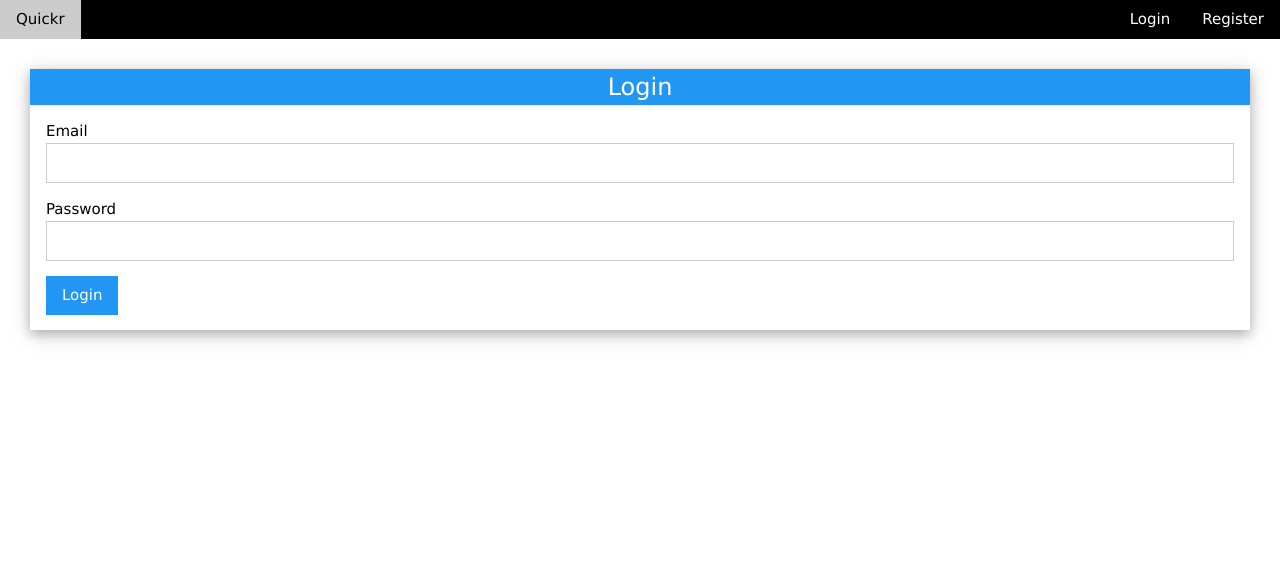
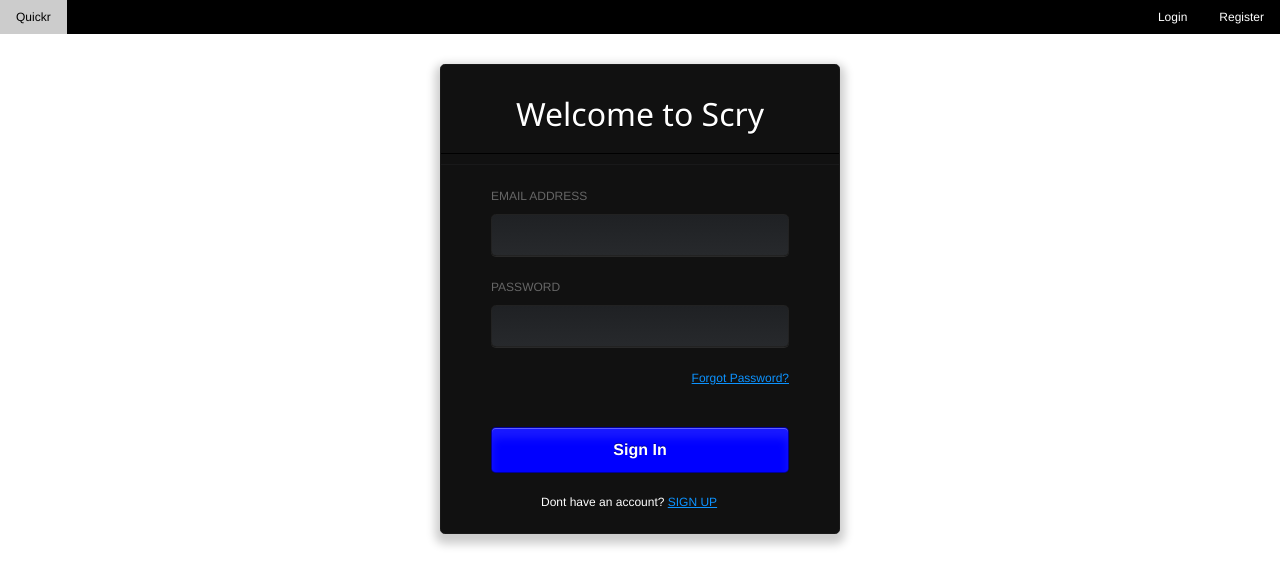
Before and after one commit to Bellawei0/Scry, a React (Create React App) app: page /login in a window 1280 px wide. Shown: the top 586 px of the page. Built offline with nearby package versions, Linux system fonts and the light colour scheme.

Commit message:
stylized the log in page

```diff
--- /dev/null
+++ b/src/components/Login.css
@@ -0,0 +1,133 @@
+
+body
+{
+  font-family: "HelveticaNeue-Light","Helvetica Neue Light","Helvetica Neue",Helvetica,Arial,"Lucida Grande",sans-serif;
+  color:white;
+  font-size:12px;
+    height:100%;
+  background:white;
+}
+
+.grandParentContaniner
+{
+    display:table; height:100%; margin: 0 auto;
+}
+
+.parentContainer
+{
+    display:table-cell; vertical-align:middle;
+}
+
+form
+{
+  background:#111;
+  width:400px;
+  margin:30px auto;
+  border-radius:0.4em;
+  border:1px solid #191919;
+  overflow:hidden;
+  position:relative;
+  box-shadow: 0 5px 10px 5px rgba(0,0,0,0.2);
+
+}
+
+.inset
+{
+    padding-left: 50px;
+    padding-right: 50px;
+    padding-bottom: 10px;
+    padding-top: 10px;
+  border-top:1px solid #19191a;
+}
+
+
+form h1
+{
+  font-size:32px;
+  text-shadow:0 1px 0 black;
+  text-align:center;
+  padding:15px 0;
+  border-bottom:1px solid rgba(0,0,0,1);
+  position:relative;
+}
+
+label
+{
+  color:#666;
+font-size: 12px;
+  display:block;
+  padding-bottom:9px;
+}
+
+input[type=text]
+{
+  width:100%;
+  font-size: 16px;
+  padding:8px 5px;
+  background:linear-gradient(#1f2124, #27292c);
+  border:1px solid #222;
+  color:white;
+  box-shadow: 0 1px 0 rgba(255,255,255,0.1);
+  border-radius:0.3em;
+  margin-bottom:10px;
+}
+
+input[type=password]
+{
+  width:100%;
+  font-size: 16px;
+  padding:8px 5px;
+  background:linear-gradient(#1f2124, #27292c);
+  border:1px solid #222;
+  color:white;
+  box-shadow: 0 1px 0 rgba(255,255,255,0.1);
+  border-radius:0.3em;
+  margin-bottom:10px;
+}
+
+
+button[type=submit]
+{
+    width: 100%;
+    margin: 1px auto 0;
+    margin-top: 40px;
+    margin-bottom: 20px;
+    display:block;
+  padding:10px 50px;
+  border:1px solid rgba(0,0,0,0.4);
+  text-shadow:0 -1px 0 rgba(0,0,0,0.4);
+  box-shadow:
+    inset 0 1px 0 rgba(255,255,255,0.3),
+    inset 0 10px 10px rgba(255,255,255,0.1);
+  border-radius:0.3em;
+  background:blue;
+  color:white;
+  float: none;
+  font-weight:bold;
+  cursor:pointer;
+  font-size:16px;
+}
+
+.signUp{
+    margin-left: 50px;
+    margin-right: 50px;
+}
+
+.forgot{
+    text-align: right;
+}
+
+input[type=submit]:hover
+{
+  box-shadow:
+    inset 0 1px 0 rgba(255,255,255,0.3),
+    inset 0 -10px 10px rgba(255,255,255,0.1);
+}
+
+input[type=text]:hover,
+input[type=password]:hover,
+label:hover ~ input[type=text],
+label:hover ~ input[type=password]
+{
+  background:#27292c;
+}
--- a/src/components/Login.jsx
+++ b/src/components/Login.jsx
@@ -2,6 +2,7 @@
 import React, { Component } from "react";
 import axios from "axios";
 import Alert from "./Alert";
+import "./Login.css";
 
 class Login extends Component {
     state = { err: "" };
@@ -23,40 +24,46 @@ class Login extends Component {
 
         render() {
         return (
-            <div className="w3-card-4" style={{ margin: "2rem" }}>
-                <div className="w3-container w3-blue w3-center w3-xlarge">
-                    Login
-                </div>
-                <div className="w3-container">
+            <div className="grandParentContaniner">
+                <div className="parentContainer">
+                    <form onSubmit={this.login}>
+                        <h1>Welcome to Scry</h1>
+                        <div className="inset">
+                        <p>
+                            <label htmlFor="email">EMAIL ADDRESS</label>
+                            <input
+                                type="text"
+                                name="email"
+                                id="email"
+                            />
+                        </p>
+                        <p>
+                            <label htmlFor="password">PASSWORD</label>
+                            <input
+                                type="password"
+                                name="password"
+                                id="password"
+                            />
+                        </p>
+                        <div className="forgot">
+                <a href="reset_password" style={{color: '#0d93ff'}}>Forgot Password?</a>
+              </div>
+                        <p>
+                            <button type="submit">
+                                Sign In
+                            </button>
+                            {this.state.login && <p>You're logged in!</p>}
+                        </p>
+                        <p className="signUp">
+                Dont have an account? <a href="sign_up" style={{color: '#0d93ff'}}>SIGN UP</a>
+              </p>
+                        </div>
+                    </form>
                     {this.state.err.length > 0 && (
                         <Alert
                             message={`Check your form and try again! (${this.state.err})`}
                         />
                     )}
-                    <form onSubmit={this.login}>
-                        <p>
-                            <label htmlFor="email">Email</label>
-                            <input
-                                type="email"
-                                class="w3-input w3-border"
-                                id="email"
-                            />
-                        </p>
-                        <p>
-                            <label htmlFor="password">Password</label>
-                            <input
-                                type="password"
-                                class="w3-input w3-border"
-                                id="password"
-                            />
-                        </p>
-                        <p>
-                            <button type="submit" class="w3-button w3-blue">
-                                Login
-                            </button>
-                            {this.state.login && <p>You're logged in!</p>}
-                        </p>
-                    </form>
                 </div>
             </div>
         );
```
